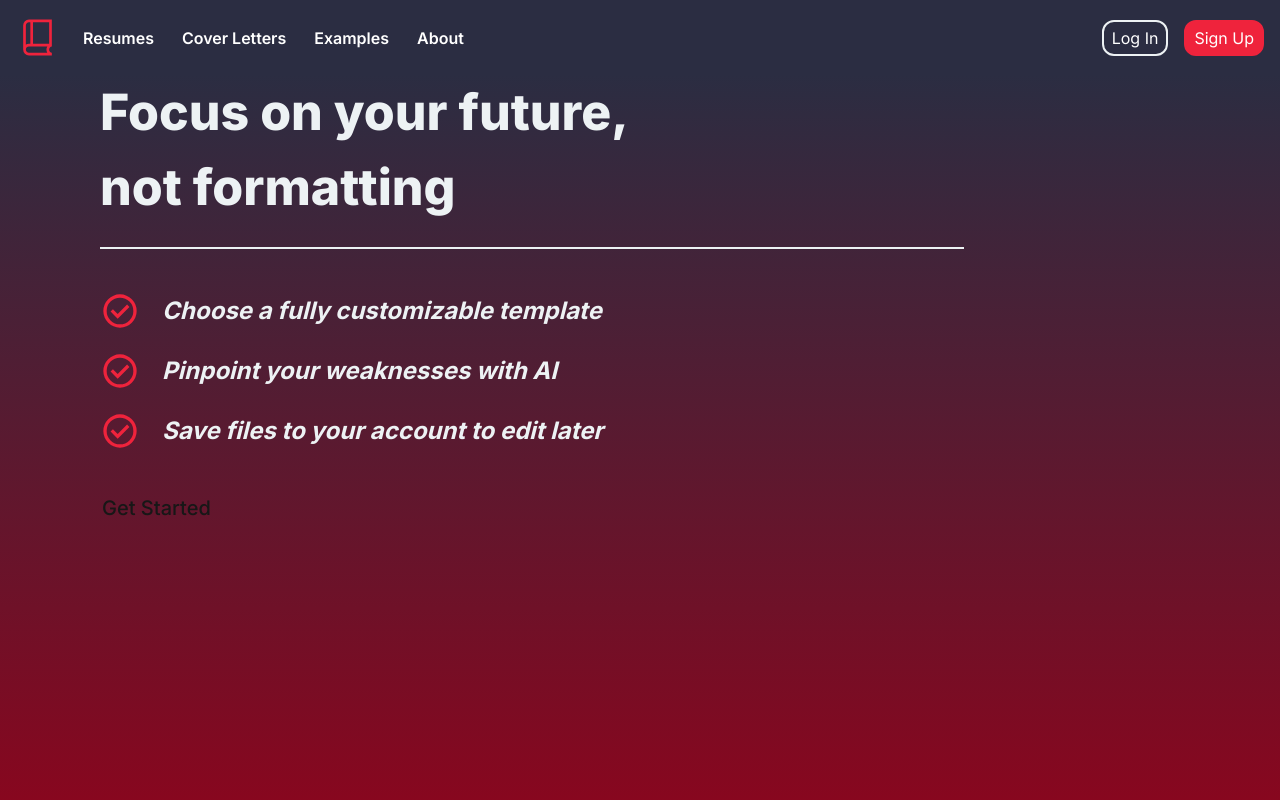
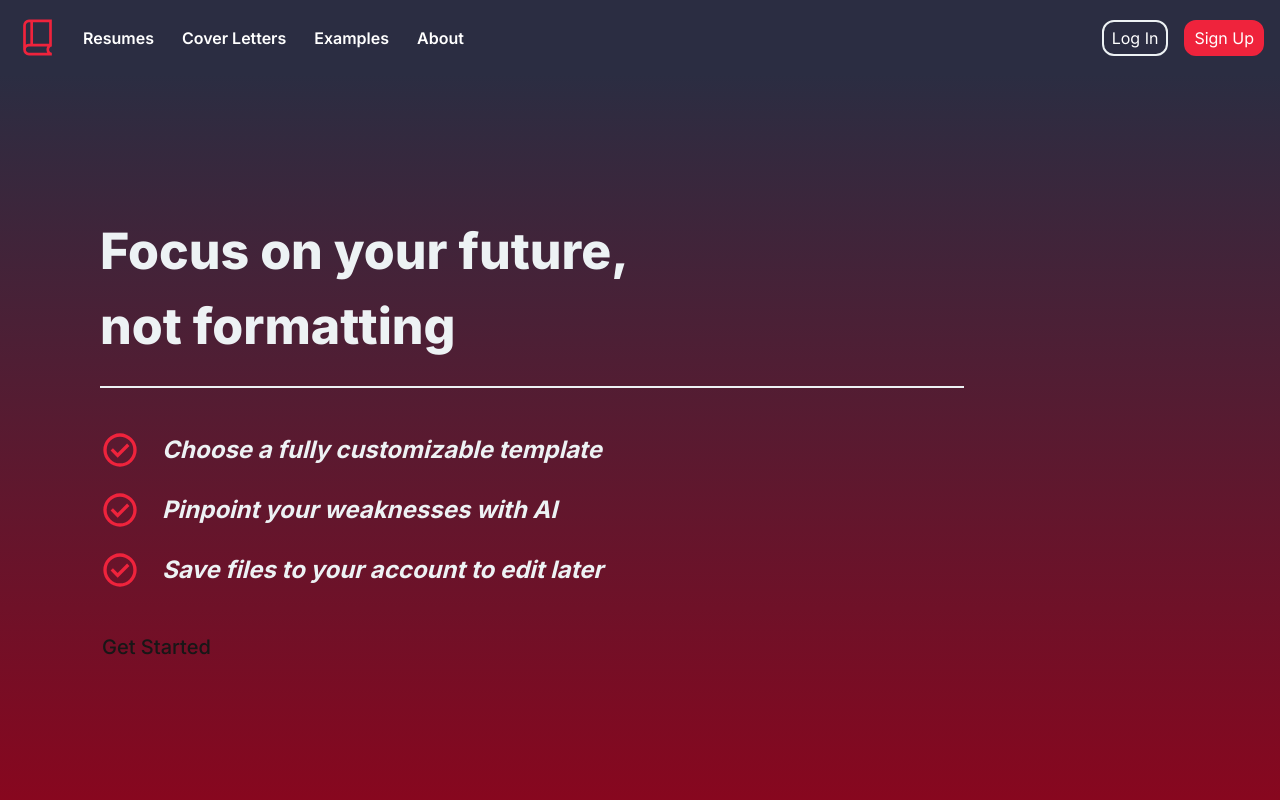
Before and after one commit to tomasllee/sevenworkstest, a Next.js app in the folder sevenworks/: page / in a window 1280 px wide. Shown: the top 800 px of the page. Built offline with nearby package versions, Linux system fonts and the light colour scheme.

Commit message:
STOP UNCENTERING MY DIV

```diff
--- a/sevenworks/src/app/landing/landing.tsx
+++ b/sevenworks/src/app/landing/landing.tsx
@@ -4,7 +4,7 @@ import Check from "../icons/check";
 
 export default function Landing() {
     return (
-        <div className="flex flex-col w-full min-h-screen bg-gradient-to-b from-navy to-darkRed overflow-hidden">
+        <div className="flex flex-col w-full min-h-screen justify-center bg-gradient-to-b from-navy to-darkRed overflow-hidden">
             <div className="flex flex-col w-full h-full justify-center items-start gap-[22px] px-[100px] pb-[75px]">
                 <h1 className="max-w-[600px] text-[50px] text-offWhite font-extrabold">
                     Focus on your future, not formatting
```
